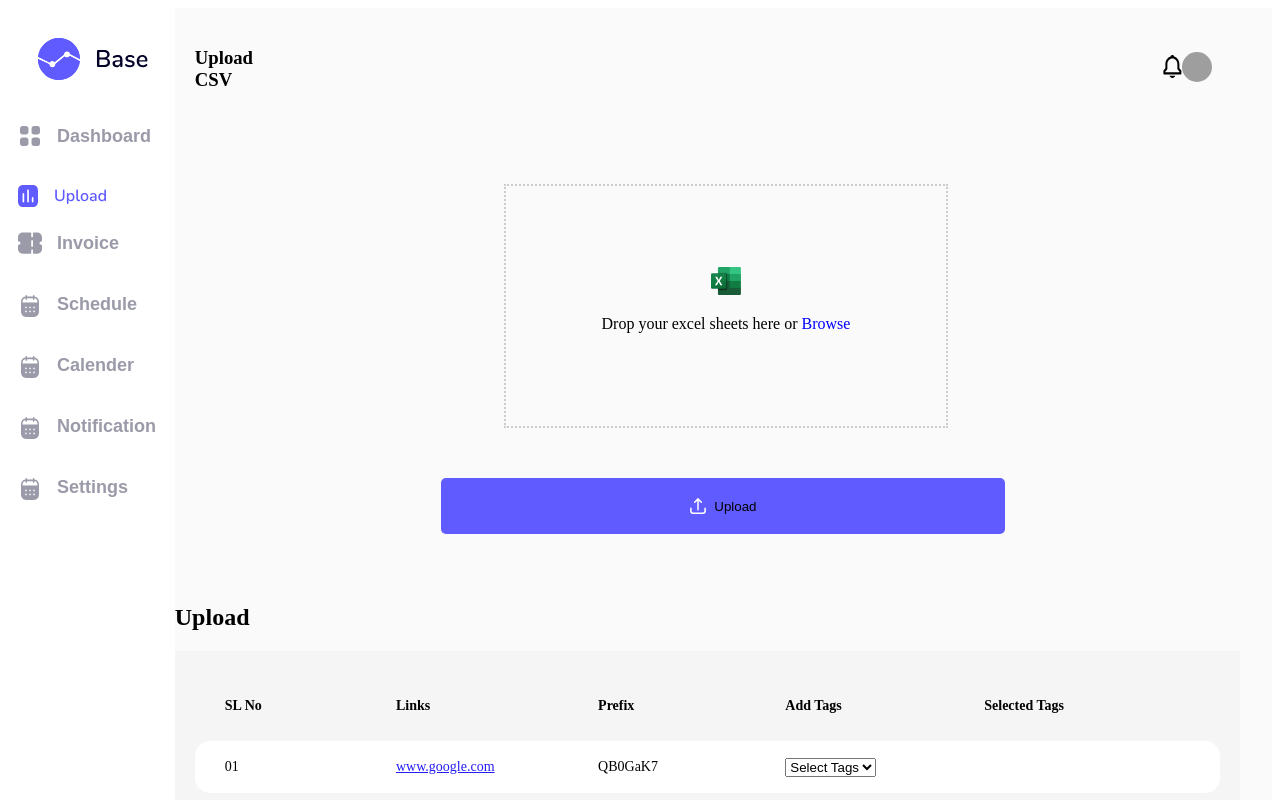
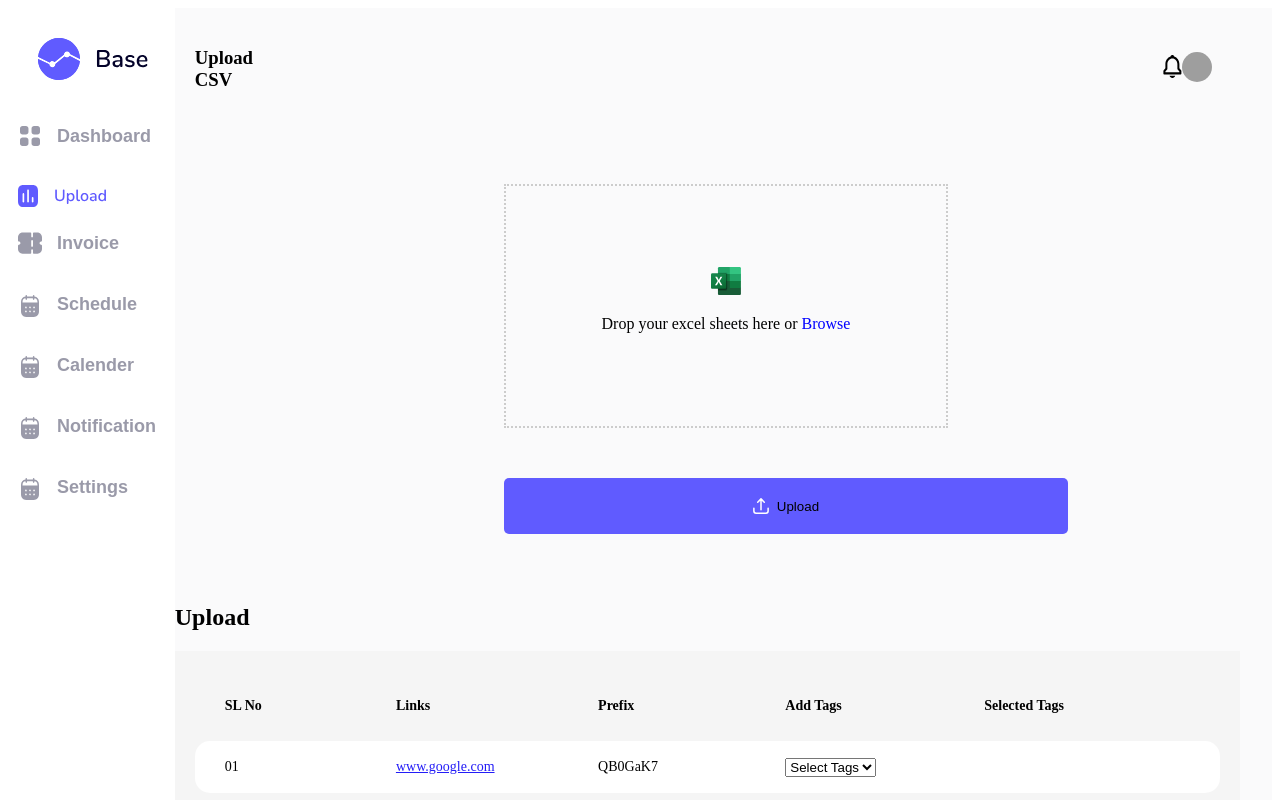
Before and after one commit to kavyasathish/assignment_openinapp, a React (Create React App) app: page / in a window 1280 px wide. Shown: the top 800 px of the page. Built offline with nearby package versions, Linux system fonts and the light colour scheme; grey boxes are pictures that could not be loaded.

Commit message:
Update header.css

```diff
--- a/src/common/style/header.css
+++ b/src/common/style/header.css
@@ -80,7 +80,7 @@ button {
   width: 564px;
   height: 56px;
   border-radius: 5px;
-  margin: 0 auto;
+  margin-left: 30%;
   margin-top: 50px;
   align-items: center;
   display: flex;
```
